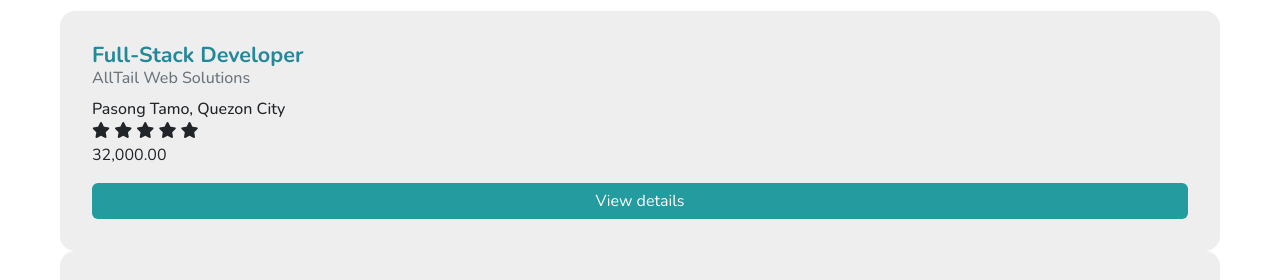
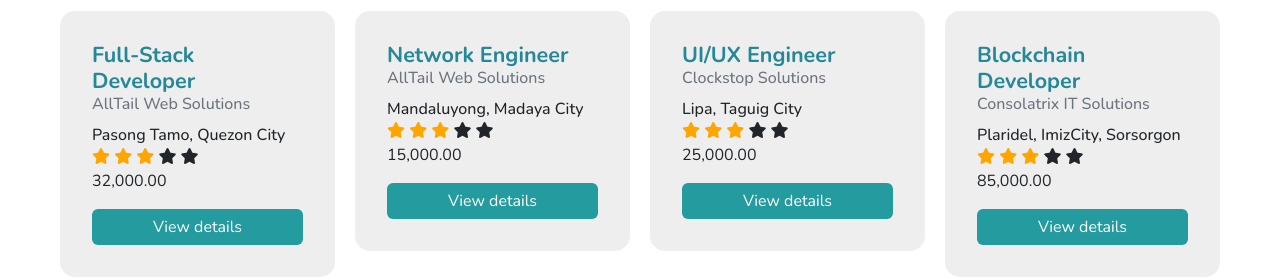
Before and after one commit to paul-just20/agentsight, a plain HTML site: page index.html in a window 1280 px wide. Shown: the part 499-779 px from the top of the page. Drawn offline with nearby package versions, Linux system fonts and the light colour scheme.

Commit message:
Add files via upload

```diff
--- a/css/style.css
+++ b/css/style.css
@@ -6,7 +6,15 @@ body{
     font-family: 'Nunito',sans-serif;
 
 }
-
+.checked{
+    color: orange;
+}
+#data-output{
+    display: grid;
+    gap: 20px;
+    grid-template-columns: repeat(4, 1fr);
+    justify-content: center;
+}
 
 img{
     height: 50px;
```
